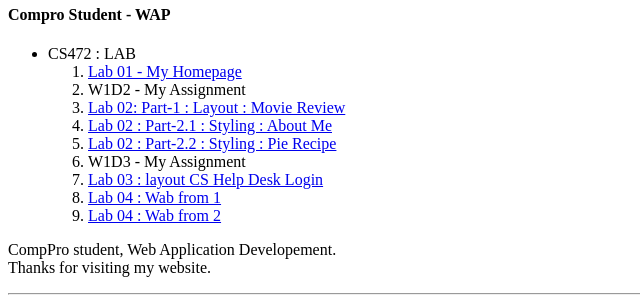
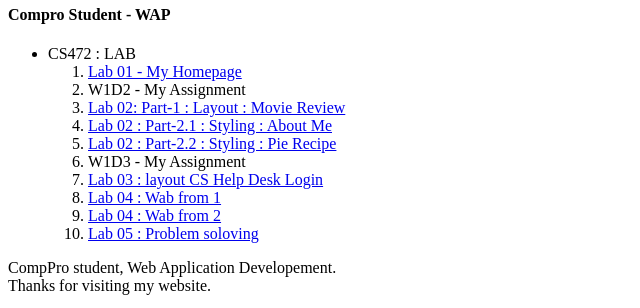
Before and after one commit to sanaullahal/sanaullahal.github.io, a plain HTML site: page index.html in a window 1280 px wide. Shown: the part 407-715 px from the top of the page, without its empty margins (0-640 px from the left). Drawn offline with Linux system fonts and the light colour scheme.

Commit message:
Add lab 5 problem solving

```diff
--- a/index.html
+++ b/index.html
@@ -37,6 +37,7 @@
                 <li><a href="./CSLayoutCSHelpDeskLogin/cslayout.html" target="_blank">Lab 03 : layout CS Help Desk Login</a></li>
                 <li><a href="./Assignment4-1/index.html" target="_blank">Lab 04 : Wab from 1 </a></li>
                 <li><a href="./Assignment4-2/index.html" target="_blank">Lab 04 : Wab from 2 </a></li>
+                <li><a href="./lab5/main.ja" target="_blank">Lab 05 : Problem soloving </a></li>
             </ol>
         </li>
     </ul>
```
